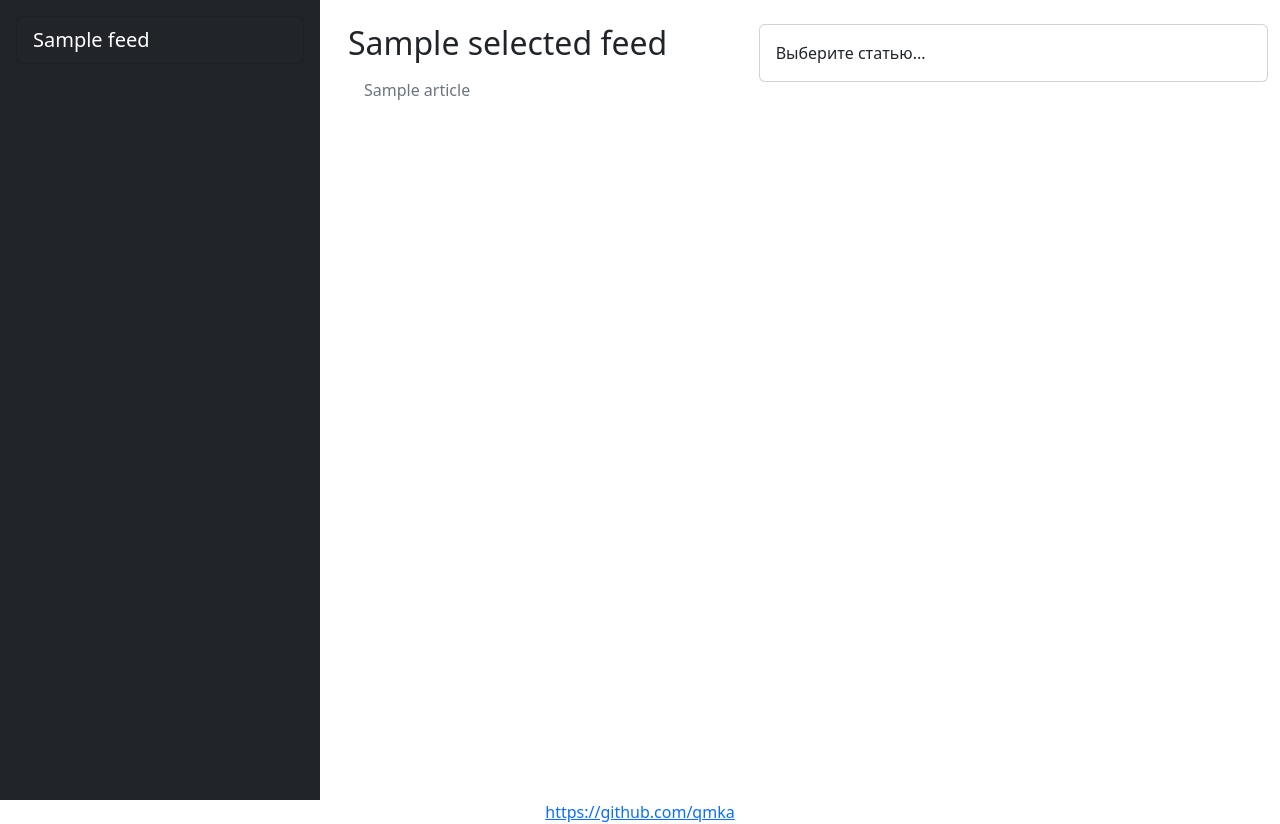
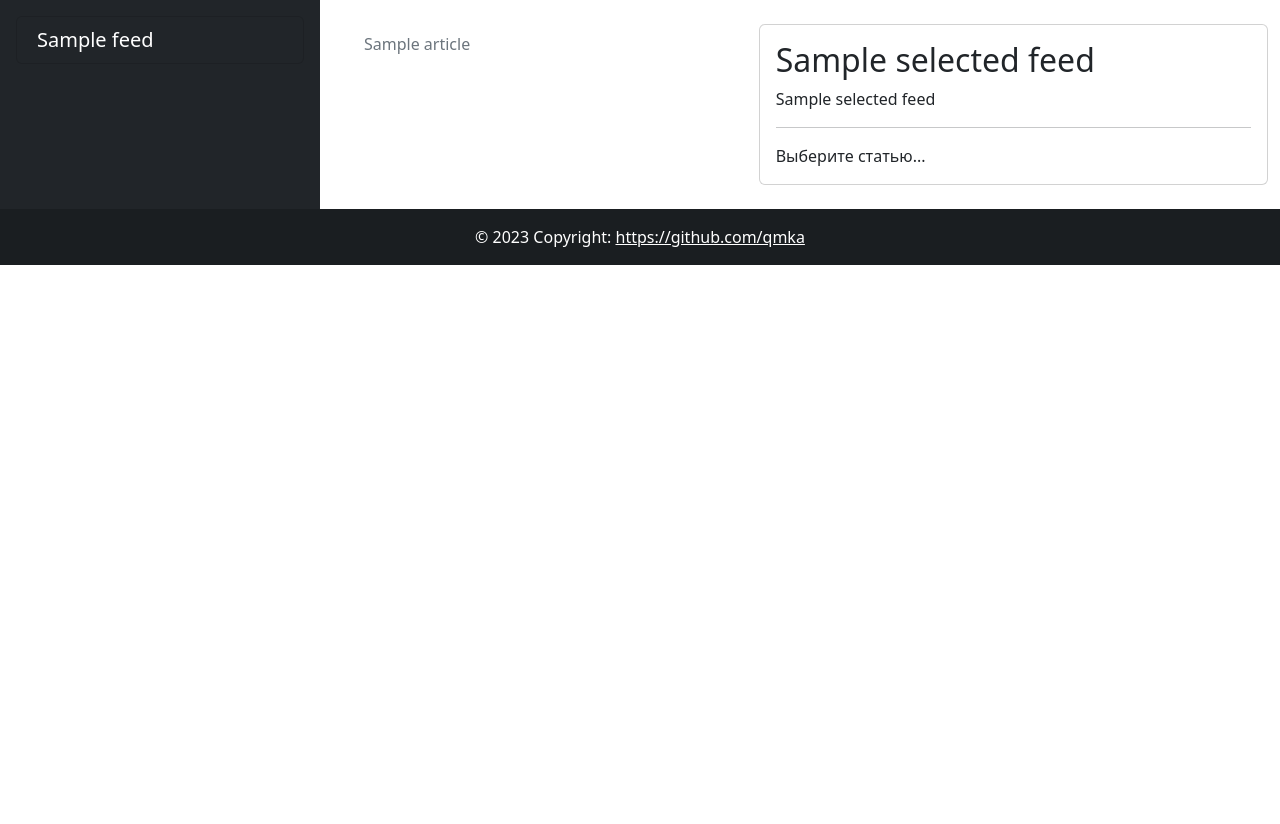
Before and after one commit to qmka/breakfast-tales, a Flask app: template breakfast_tales/templates/feed.html in a window 1280 px wide. Shown: the part 56-880 px from the top of the page. After the commit the page ends 321 px from the top, so only its background shows below. Run offline with Flask 3, Linux system fonts and the light colour scheme; tables that the repository leaves empty hold one stand-in row (values such as "Sample post"); the template is opened without the code that fills it: values that come from a table or form of the project are taken from there, most other values are stand-ins (such as "Sample title", 1, 10 or a date in 2020); some libraries are stand-ins or nearby versions.

Commit message:
update layout

```diff
--- a/breakfast_tales/templates/feed.html
+++ b/breakfast_tales/templates/feed.html
@@ -2,29 +2,32 @@
 
 {% block content %}
 <div class="container-fluid mt-0 pl-0">
-    <div class="row">
+  <div class="row d-flex">
     <div class="col-3 px-0">
       <!-- Блок фидов -->
-        <div class="bg-dark text-white p-3" style="height: 100vh;">
+      <div class="bg-dark text-white p-3 h-100">
         <ul class="list-group">
           {% for feed in feeds %}
-                    <li class="list-group-item bg-dark text-white lead"><a href="/{{selected_board.slug}}/{{feed.slug}}" class="text-white  text-decoration-none">{{feed.title}}</a></li>
+          {% if feed.id == selected_feed.id %}
+          <li class="list-group-item bg-dark text-white lead"><a href="/{{selected_board.slug}}/{{feed.slug}}" class="text-primary text-decoration-none bg-white p-1">{{feed.title}}</a></li>
+          {% else %}
+          <li class="list-group-item bg-dark text-white lead"><a href="/{{selected_board.slug}}/{{feed.slug}}" class="text-white  text-decoration-none p-1">{{feed.title}}</a></li>
+          {% endif %}
           {% endfor %}
         </ul>
       </div>
     </div>
     <div class="col-4 mt-2">
       <!-- Блок статей -->
-          <div class="card border-0">
+      <div class="card border-0 h-100">
         <div class="card-body">
-              <h2 class="card-title">{{selected_feed.title}}</h5>
           <ul class="list-group">
             {% for article in articles %}
             <li class="list-group-item border-0">
               {% if article.is_read %}
-                      <a href="{{article.url}}" hx-get="/{{selected_board.slug}}/{{selected_feed.slug}}/{{article.slug}}" hx-swap="innerHTML" hx-target="#output" hx-trigger="click" class="article-link text-secondary text-decoration-none">{{article.title}}</a>
+              <a href="/{{selected_board.slug}}/{{selected_feed.slug}}/{{article.slug}}" class="article-link text-secondary text-decoration-none">{{article.title}}</a>
               {% else %}
-                      <a href="{{article.url}}" hx-get="/{{selected_board.slug}}/{{selected_feed.slug}}/{{article.slug}}" hx-swap="innerHTML" hx-target="#output" hx-trigger="click" class="article-link text-primary text-decoration-none">{{article.title}}</a>
+              <a href="/{{selected_board.slug}}/{{selected_feed.slug}}/{{article.slug}}" class="article-link text-primary text-decoration-none">{{article.title}}</a>
               {% endif %}
             </li>
             {% endfor %}
@@ -32,11 +35,20 @@
         </div>
       </div>
     </div>
-        <div class="col-5 mt-4">
+    <div class="col-5 my-4">
       <!-- Блок выбранной статьи -->
-          <div class="card">
+      <div class="card h-100">
         <div class="card-body">
+          {% if not is_article_selected %}
+          <h2 class="card-title">{{selected_feed.title}}</h2>
+          <p>{{selected_feed.subtitle}}</p>
+          <hr>
           <div id="output">Выберите статью...</div>
+          {% else %}
+          <p><img src="{{selected_article.thumbnail}}" class="img-fluid d-block"></p>
+          <p>{{selected_article.description}}</p>
+          <p><a target="_blank" href="{{selected_article.url}}">Перейти на сайт...</a></p>
+          {% endif %}
         </div>
       </div>
     </div>
--- a/breakfast_tales/templates/main.html
+++ b/breakfast_tales/templates/main.html
@@ -20,9 +20,10 @@
     {% endblock %}
 
     <!-- Футер -->
-    <footer class="footer">
-      <div class="container text-center">
-        <span class="text-muted"><a href="https://github.com/qmka" target="_blank">https://github.com/qmka</a></span>
+    <footer class="bg-dark text-center text-white">
+      <div class="text-center p-3" style="background-color: rgba(0, 0, 0, 0.2);">
+        © 2023 Copyright:
+        <a class="text-white" href="https://github.com/qmka">https://github.com/qmka</a>
       </div>
     </footer>
   </body>
```
Lines whose indentation alone changed are shown as unchanged.
